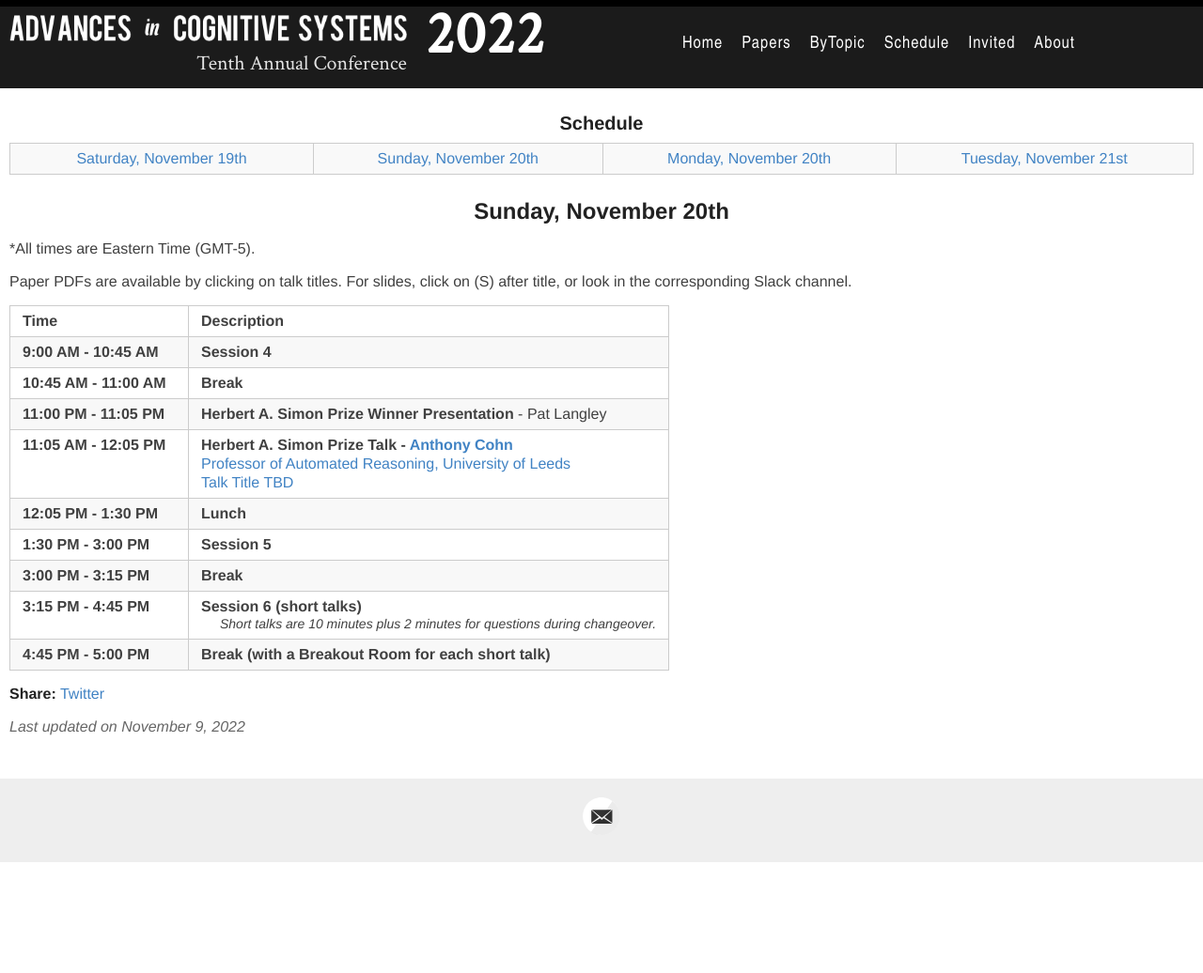
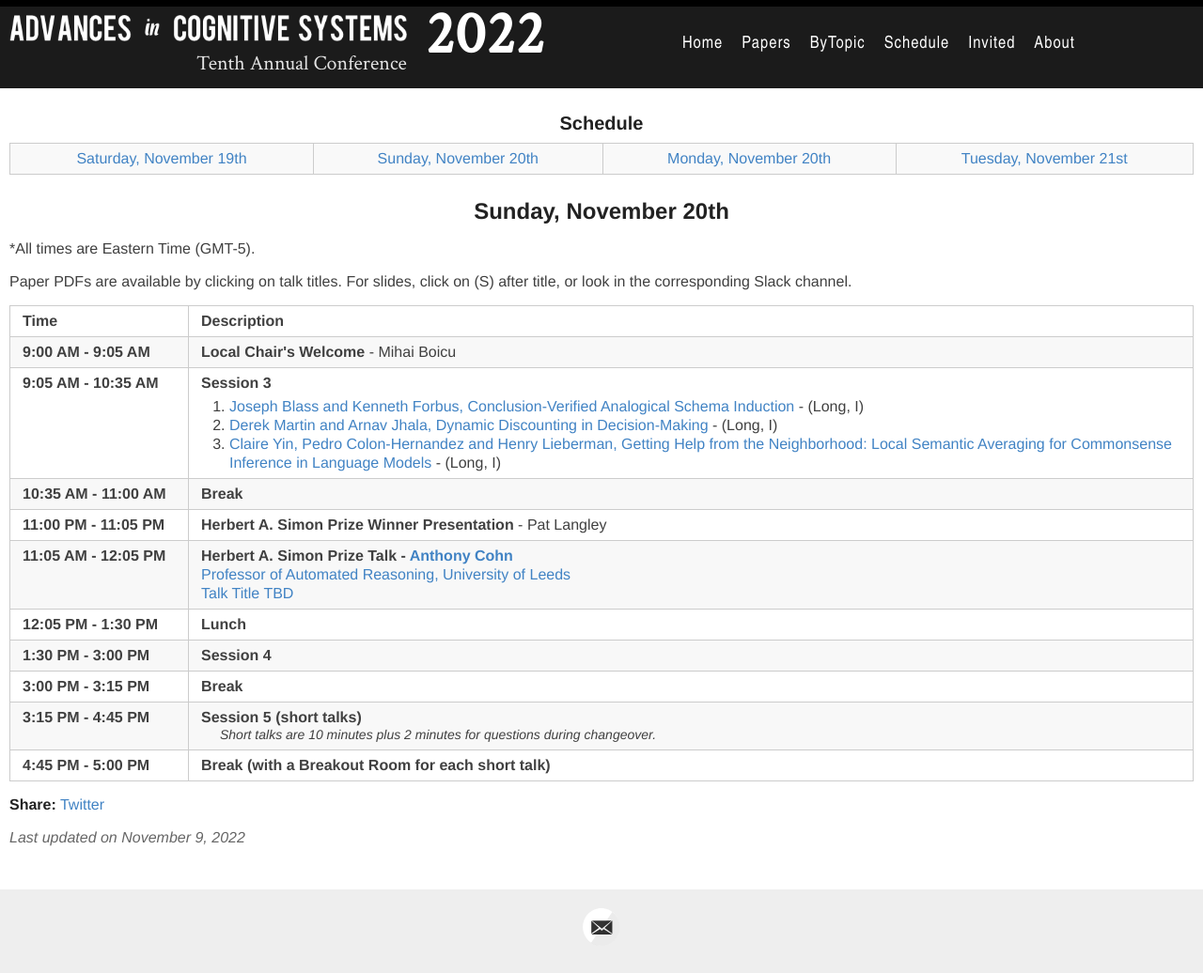
Before and after one commit to AdvancesInCognitiveSystems/acs2022, a Jekyll site: the page built from _days/sunday-day2.md, in a window 1280 px wide. Shown: the whole page at 94% size. Built offline with Jekyll 4.4.1, drawn with Linux system fonts in a browser that asks for light colours; before the commit the page ends 918 px from its top, so only the background shows below that.

Commit message:
Update sunday-day2.md
Add session 3

```diff
--- a/_days/sunday-day2.md
+++ b/_days/sunday-day2.md
@@ -23,24 +23,21 @@ Paper PDFs are available by clicking on talk titles. For slides, click on
 <th> Description </th>
 </tr>
 <tr>
-  <td id="session4"> <span class="schedtime"> 9:00 AM - 10:45 AM </span></td><td> <b> Session 4 </b>
-<!--
+<td> <span class="schedtime"> 9:00 AM - 9:05 AM </span></td>
+<td>  <b> Local Chair's Welcome </b> - Mihai Boicu </td>
+</tr>
+<tr>
+  <td id="session3"> <span class="schedtime"> 9:05 AM - 10:35 AM </span></td><td> <b> Session 3 </b>
+   <ol>
+    <li> <a href="{{site.baseurl}}/data/ACS-22_paper_1295.pdf">Joseph Blass and Kenneth Forbus, Conclusion-Verified Analogical Schema Induction</a> - (Long, I)</li>
+    <li> <a href="{{site.baseurl}}/data/ACS-22_paper_8017.pdf">Derek Martin and Arnav Jhala, Dynamic Discounting in Decision-Making</a> - (Long, I)</li>
+    <li> <a href="{{site.baseurl}}/data/ACS-22_paper_5758.pdf">Claire Yin, Pedro Colon-Hernandez and Henry Lieberman, Getting Help from the Neighborhood: Local Semantic Averaging for Commonsense Inference in Language Models</a> - (Long, I)</li>
+   </ol>
 
-<b>  Invited talk - <a href="{{site.baseurl}}/speakers/ute_schmid/">Ute Schmid</a> </b><br>
-<a href="https://www.uni-bamberg.de/en/cogsys/schmid/">Head of the Cognitive Systems Group, University of Bamberg</a>
-<br><a href="{{site.baseurl}}/talks/#schmid">Reconciling knowledge-based and data-driven AI for human-in-the-loop
-  machine learning</a>  - <a
-  href="{{site.baseurl}}/data/slides/invited-schmid-slides.pdf">(S)</a><a
-  onClick="goToSlackChannel(103)"> (on Slack #invited103-schmid)</a>
-  or <a
- href="https://www.youtube.com/watch?v=QoC3th7roi4&list=PL-1wKlUbAzGSdwkBuFJhELkCQ6Hz9u60C&index=2">View
- on YouTube</a>
-
- -->
   </td>
   </tr>
 <tr>
-  <td> <span class="schedtime"> 10:45 AM - 11:00 AM </span></td>
+  <td> <span class="schedtime"> 10:35 AM - 11:00 AM </span></td>
   <td>  <b> Break</b> </td>
 </tr>
 <tr> <td> <span class="schedtime"> 11:00 PM - 11:05 PM </span></td> <td>
@@ -81,8 +78,8 @@ href="{{site.baseurl}}/speakers/Anthony_Cohn/"> Anthony Cohn</a> </b><br>
 
 
 <tr>
-<td  id="session6"> <span class="schedtime"> 3:15 PM - 4:45 PM </span></td>
-<td> <b> Session 6 (short talks) </b>
+<td  id="session5"> <span class="schedtime"> 3:15 PM - 4:45 PM </span></td>
+<td> <b> Session 5 (short talks) </b>
 
   <div class=shortnote>Short talks are 10 minutes plus 2 minutes for questions during changeover.</div>
 <!-- ###### Chaired by TBD -->
```
Also changed, not shown: other parts of _days/sunday-day2.md (+1 -1 lines).
